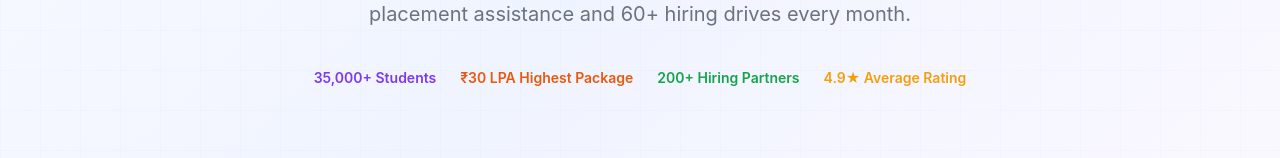
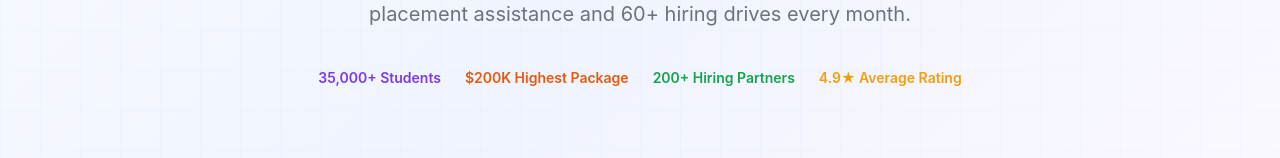
Before and after one commit to rjtbst/aartechus, a Next.js app: page /courses in a window 1280 px wide. Shown: the part 370-528 px from the top of the page. Built offline with nearby package versions, Linux system fonts and the light colour scheme.

Commit message:
remove_lpa

```diff
--- a/src/app/courses/CoursesPageClient.tsx
+++ b/src/app/courses/CoursesPageClient.tsx
@@ -75,7 +75,7 @@ export default function CoursesPageClient() {
             <div className="flex flex-wrap justify-center gap-6 text-sm">
               {[
                 { label: "35,000+ Students", color: "text-violet-600" },
-                { label: "₹30 LPA Highest Package", color: "text-orange-600" },
+                { label: "$200K Highest Package", color: "text-orange-600" },
                 { label: "200+ Hiring Partners", color: "text-green-600" },
                 { label: "4.9★ Average Rating", color: "text-amber-500" },
               ].map((s) => (
```
